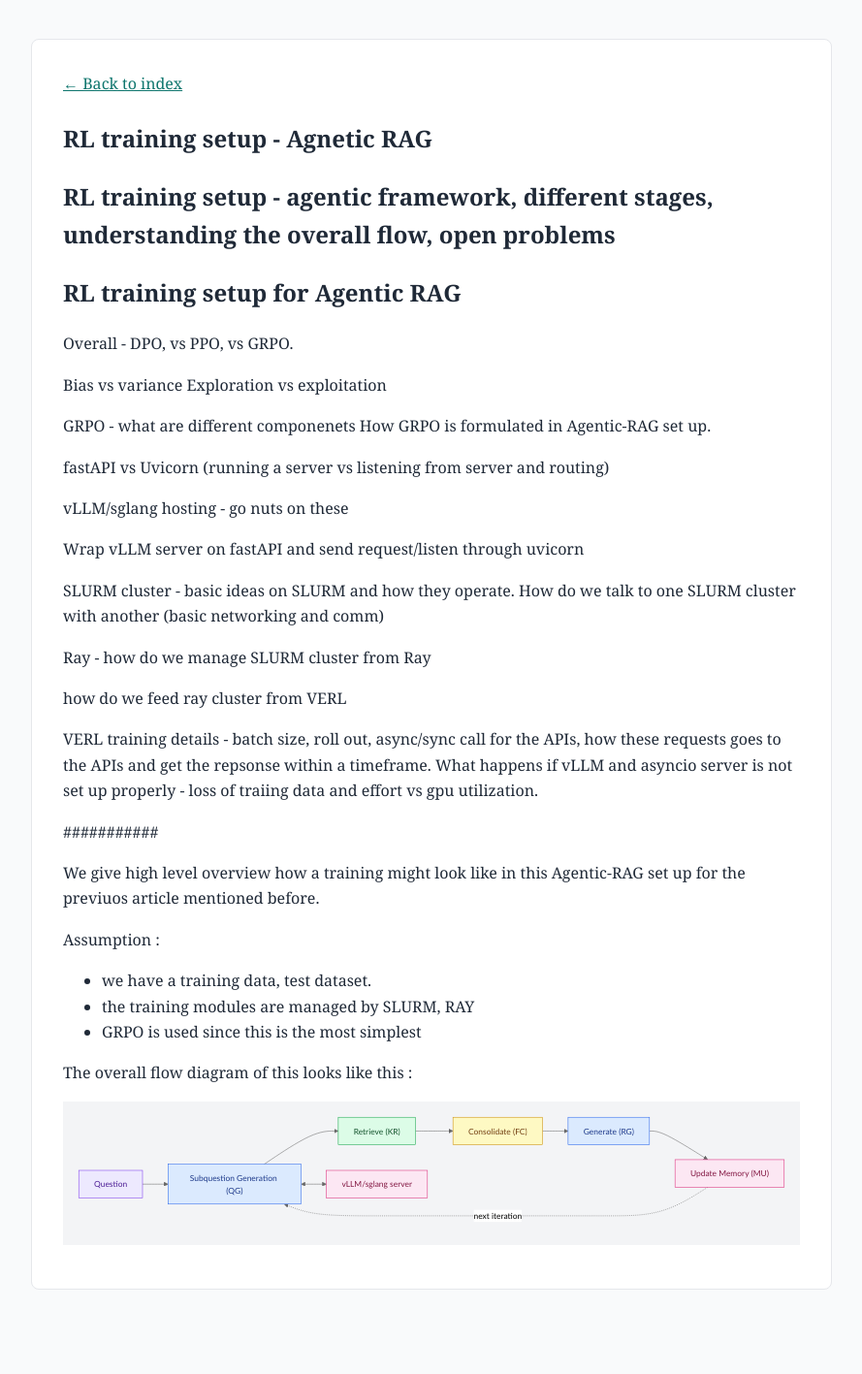
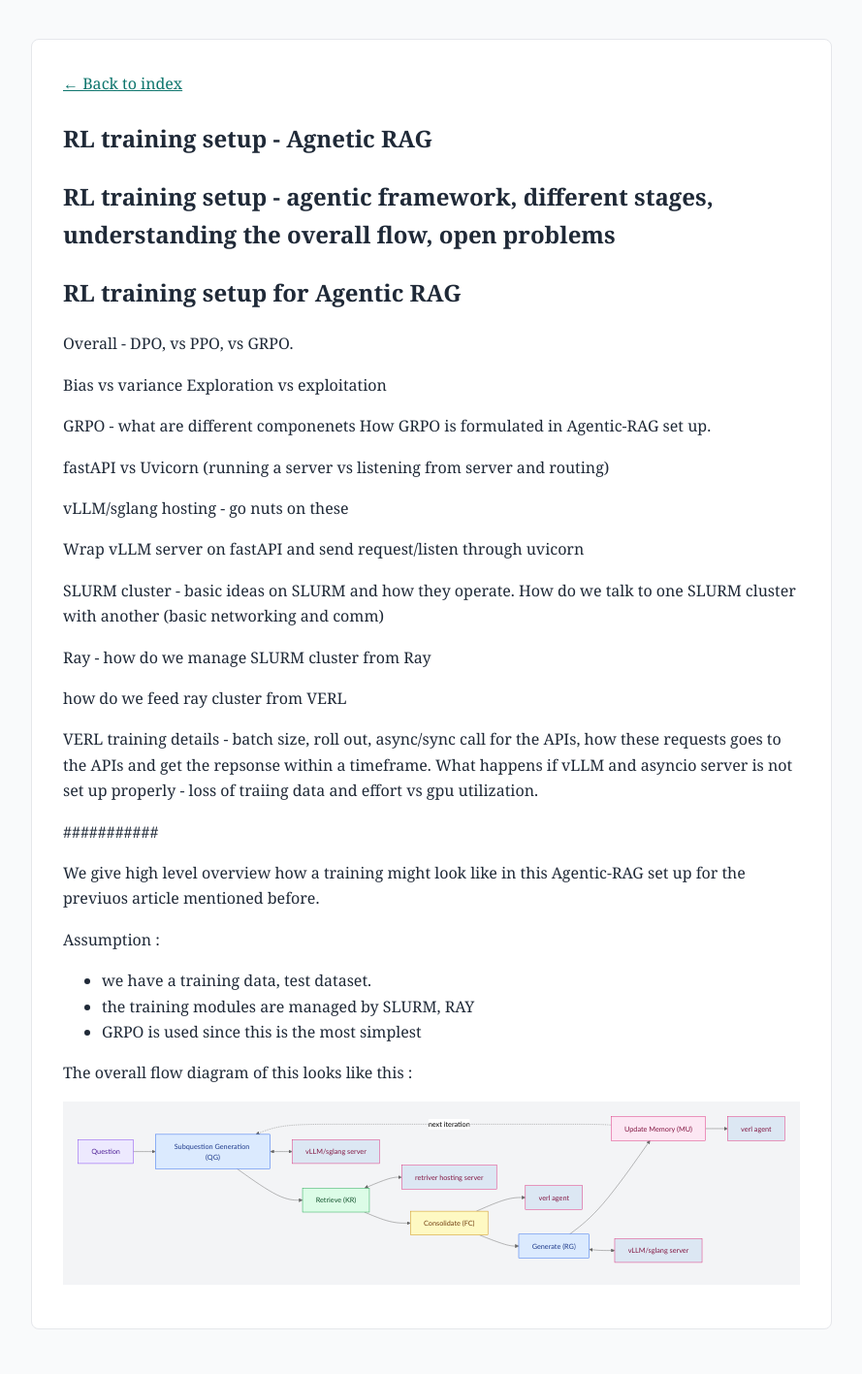
Before and after one commit to soumik-github/soumik_mandal, a Jekyll site: the page built from markdown_articles/RL_training.md, in a window 1280 px wide. Shown: the whole page at 97% size, without its empty margins (195-1084 px from the left). Built offline with Jekyll 4.4.1, drawn with Linux system fonts in a browser that asks for light colours; before the commit the page ends 1376 px from its top, so only the background shows below that; some of the changed lines change nothing that is shown.

Commit message:
feedback loop 9

```diff
--- a/markdown_articles/RL_training.md
+++ b/markdown_articles/RL_training.md
@@ -51,11 +51,19 @@ flowchart LR
     Q["Question"]:::question --> A["Subquestion Generation (QG)"]:::gen --> B["Retrieve (KR)"]:::retrieve --> C["Consolidate (FC)"]:::consolidate --> D["Generate (RG)"]:::gen --> E["Update Memory (MU)"]:::memory
     E -.->|"next iteration"| A
     A <--> SQG["vLLM/sglang server"]:::sqg
+    B <--> SKR["retriver hosting server"]:::skr
+    C --> VAFC["verl agent"]:::vafc
+    D <--> SRG["vLLM/sglang server"]:::srg
+    E --> VAMU["verl agent"]:::vamu
 
     classDef question fill:#ede9fe,stroke:#7c3aed,color:#4c1d95,stroke-width:1px;
     classDef gen fill:#dbeafe,stroke:#2563eb,color:#1e3a8a,stroke-width:1px;
     classDef retrieve fill:#dcfce7,stroke:#16a34a,color:#14532d,stroke-width:1px;
     classDef consolidate fill:#fef9c3,stroke:#ca8a04,color:#713f12,stroke-width:1px;
     classDef memory fill:#fce7f3,stroke:#db2777,color:#831843,stroke-width:1px;
-    classDef sqg fill:#fce7f3,stroke:#db2777,color:#831843,stroke-width:1px;
+    classDef sqg fill:#dce7f3,stroke:#db2777,color:#831843,stroke-width:1px;
+    classDef skr fill:#dce7f3,stroke:#db2777,color:#831843,stroke-width:1px;
+    classDef vafc fill:#dce7f3,stroke:#db2777,color:#831843,stroke-width:1px;
+    classDef srg fill:#dce7f3,stroke:#db2777,color:#831843,stroke-width:1px;
+    classDef vamu fill:#dce7f3,stroke:#db2777,color:#831843,stroke-width:1px;
 </pre>
```
